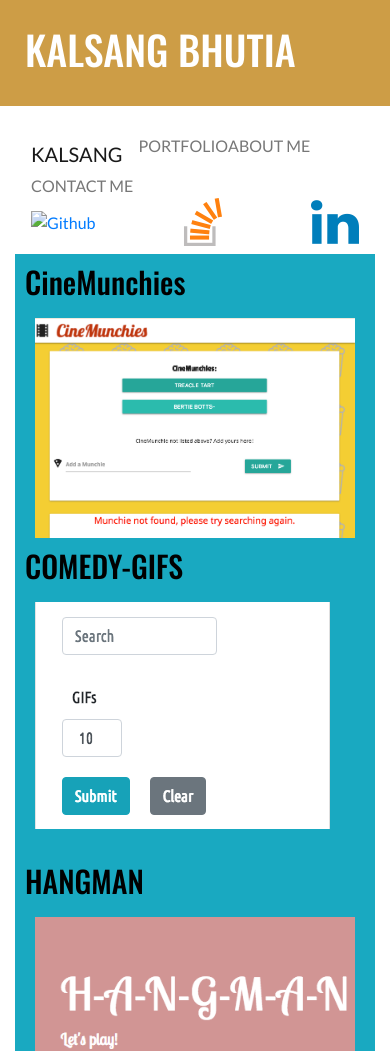
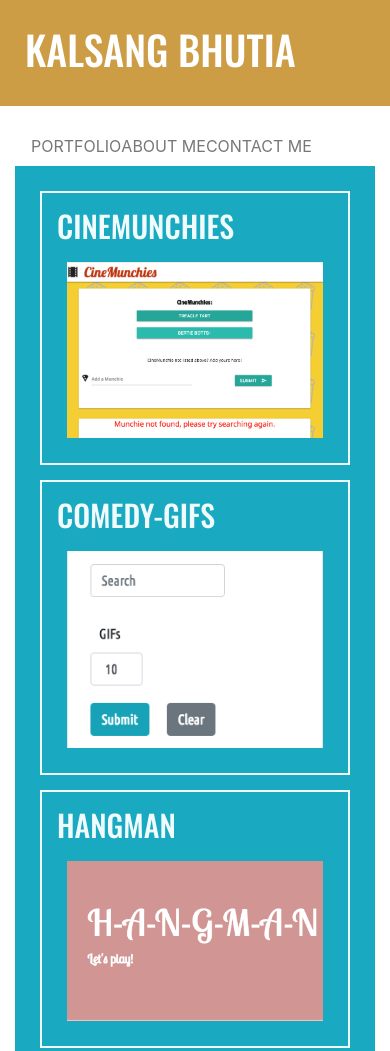
Before and after one commit to hurlyburly/Portfolio, a plain HTML site: page index.html in a window 390 px wide. Shown: the top 1051 px of the page. Drawn offline with nearby package versions, Linux system fonts and the light colour scheme.

Commit message:
adding in styling for mobile responsiveness

```diff
--- a/assets/css/style.css
+++ b/assets/css/style.css
@@ -15,6 +15,10 @@
 .container-fluid{
   width:100%;
 }
+.portfolio-container{
+  background-color: #19a9c1;
+  padding: 10px;
+}
 .img-fluid {
   border: solid 10px #19a9c1;
 }
@@ -23,11 +27,10 @@
   z-index: 9999 !important;
 }
 h2 {
-  color: #000;
+  color: #f0fbfd;
   font-family: "Oswald", sans-serif;
   font-size: 30px;
 }
-
 ul {
   list-style-type: none;
 }
@@ -41,24 +44,15 @@
   background-color: #fff;
   color: #ffffff;
 }
-.navbar-style,
-.portfolio {
-  color: #777777;
-  background-color: #ffffff;
-font-family: 'Lato', sans-serif;
-  overflow: auto;
-  height: 100%;
-}
-/* .navbar-style {
-  background-color: #19a9c1;
-} */
-.portfolio{
-  background-color: #19a9c1;
-  padding: 10px;
+.portfolio-style{
+  margin:15px;
+  border:solid 2px #f0fbfd;
+  padding:15px;
+
 }
 
 p {
-  line-height: 2em;
+  line-height: 1em;
 }
 .footer {
   position: absolute;
@@ -74,8 +68,8 @@
   width: auto;
   margin-top: 2%;
   margin-bottom: 2%;
-  background-color: #19a9c1;
-  color: #fff;
+  background-color: #f0fbfd;
+  color: #19a9c1;
   font-size: 16px;
   padding: 8px;
 }
--- a/index.html
+++ b/index.html
@@ -21,7 +21,6 @@
                 <nav class="navbar navbar-expand-sm navbar-light navbar-style" id="myScrollspy">
                     <div>
                         <ul class="nav nav-pills nav-stacked navbar-style" data-spy="affix" data-offset-top="205">
-                            <a class="navbar-brand" href="#">KALSANG</a>
                             <li>
                                 <a href="#portfolio-item">PORTFOLIO</a>
                             </li>
@@ -33,53 +32,36 @@
                             </li>
                         </ul>
                     </div>
-                    <span class="social-glyphs">
-                        <a href="https://github.com/hurlyburly" target="blank">
-                            <img src="assets/imgs/github.png" alt="Github">
-                        </a>
-                    </span>
-                    <span class="social-glyphs">
-                        <a href="https://stackoverflow.com/users/9249433/hurlyburly" target="blank">
-                            <img src="assets/imgs/stack-overflow.png" alt="Stack Overflow">
-                        </a>
-                    </span>
-                    <span class="social-glyphs">
-                        <a href="https://www.linkedin.com/in/kalbhutia/" target="blank">
-                            <img src="assets/imgs/linkedin.png" alt="LinkedIn">
-                        </a>
-                    </span>
-
                 </nav>
             </div>
             <div class="col-sm-9">
-                <div class="portfolio">
+                <div class="portfolio-container">
                     <div id="portfolio-item">
-                        <h2>CineMunchies</h2>
+                        <div class="portfolio-style">
+                        <h2>CINEMUNCHIES</h2>
                         <a href="https://zackeilholz.github.io/CineMunchies/">
                             <img class="img-fluid" src="assets/imgs/Cinemunchies.png" alt="responsive-image">
                         </a>
+                    </div>
+                    <div class="portfolio-style">
                         <h2>COMEDY-GIFS</h2>
                         <a href="https://hurlyburly.github.io/Comedy-GIFS/">
                             <img class="img-fluid" src="assets/imgs/GIF-Generator.png" alt="responsive-image">
                         </a>
-                        <div class="profile-info">
-                            <br>
-                        </div>
+                      </div>
+                        <div class="portfolio-style">
                         <h2>HANGMAN</h2>
                         <a href="https://hurlyburly.github.io/Hangman/">
                             <img class="img-fluid" src="assets/imgs/hangman_game.png" alt="responsive-image">
                         </a>
-                        <div class="profile-info">
-                            <p></p>
-                        </div>
+                       </div>
+                        <div class="portfolio-style">
                         <h2>CRYSTAL COLLECTOR</h2>
                         <a href="https://hurlyburly.github.io/week-4-game/">
                             <img class="img-fluid" src="assets/imgs/blue-crystals.png" alt="responsive-image">
                         </a>
+                        </div>
 
-                        <div class="profile-info">
-                            <p></p>
-                        </div>
                     </div>
                     <div id="about-me">
                         <h2>ABOUT ME</h2>
@@ -118,6 +100,21 @@
         <div class="container">
             <span class="text">Copyright &copy; 2018 Kalsang Bhutia</span>
         </div>
+        <span class="social-glyphs">
+                <a href="https://github.com/hurlyburly" target="blank">
+                    <img src="assets/imgs/github.png" alt="Github">
+                </a>
+            </span>
+            <span class="social-glyphs">
+                <a href="https://stackoverflow.com/users/9249433/hurlyburly" target="blank">
+                    <img src="assets/imgs/stack-overflow.png" alt="Stack Overflow">
+                </a>
+            </span>
+            <span class="social-glyphs">
+                <a href="https://www.linkedin.com/in/kalbhutia/" target="blank">
+                    <img src="assets/imgs/linkedin.png" alt="LinkedIn">
+                </a>
+            </span>
     </footer>
 </body>
 </html>
```
